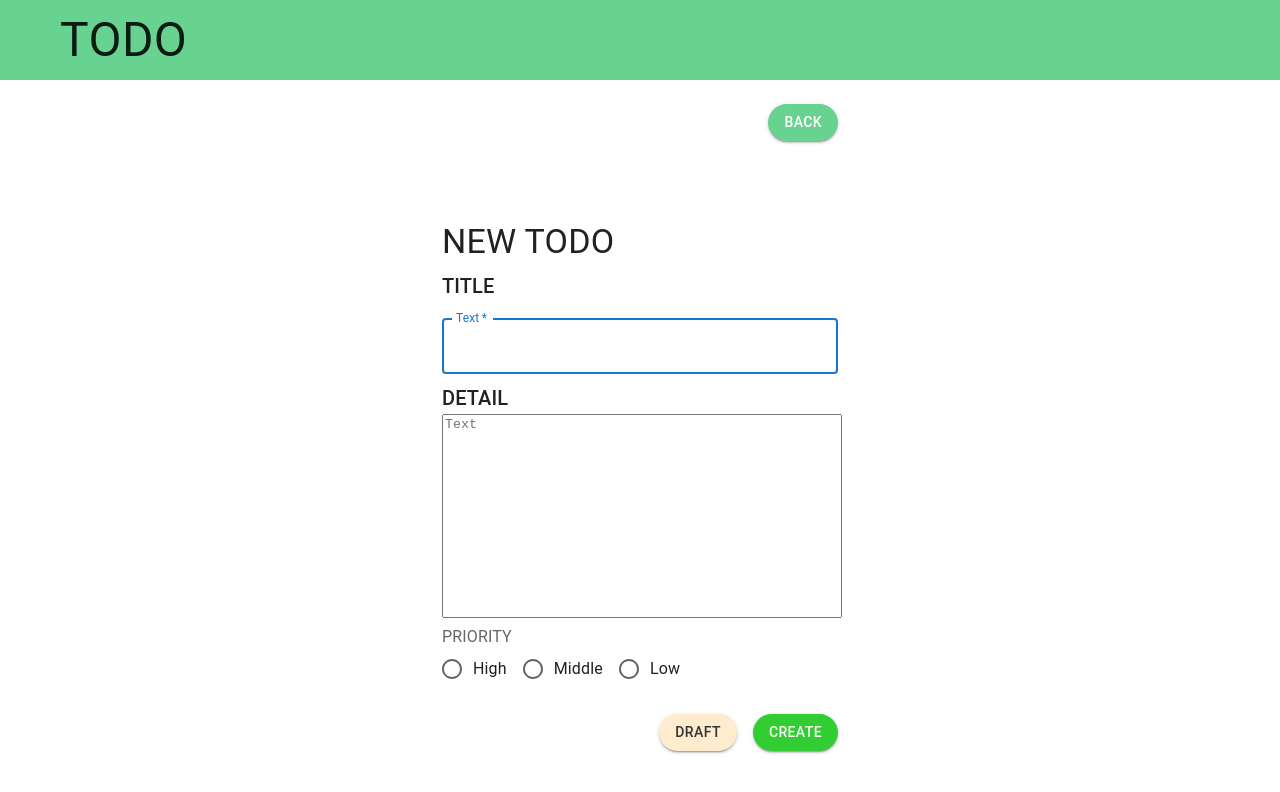
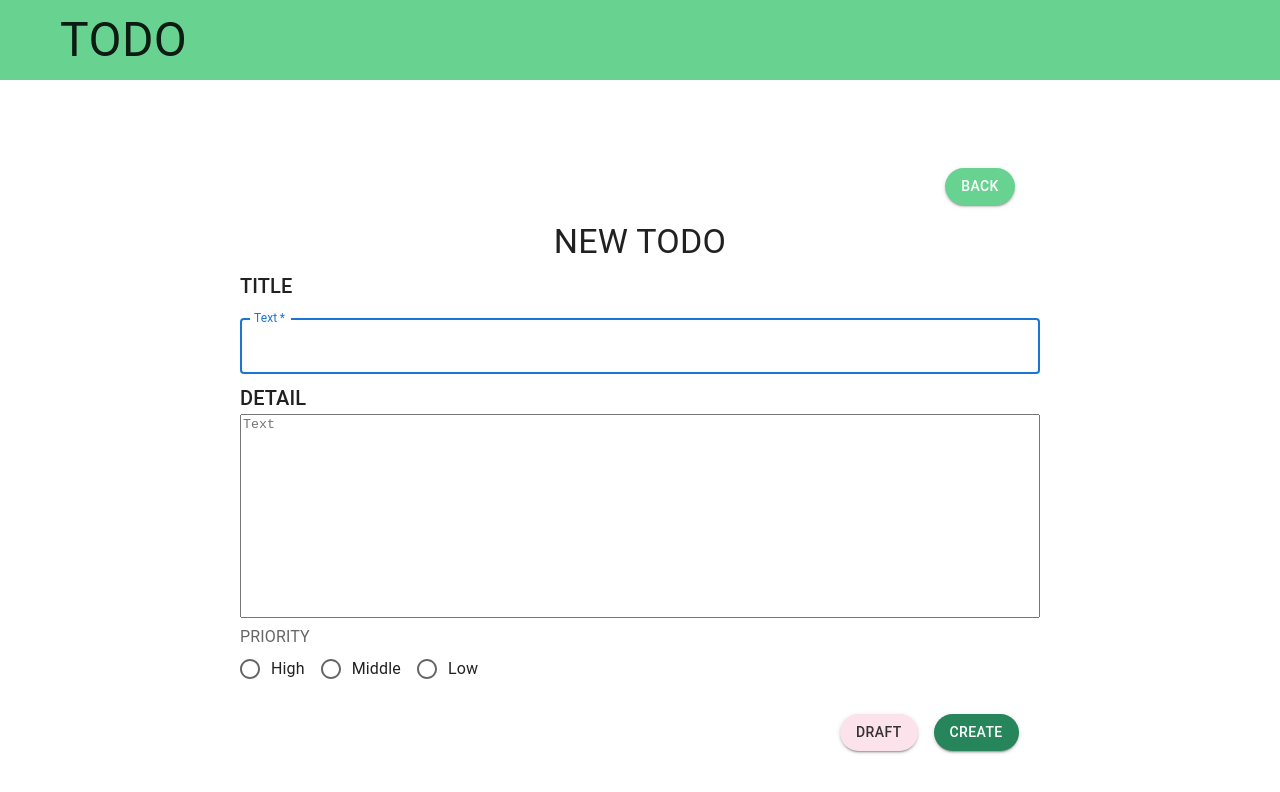
Before and after one commit to if-mentor/next_fire_todo_5, a Next.js app: page /createTodo in a window 1280 px wide. Shown: the top 792 px of the page. Built offline with nearby package versions, Linux system fonts and the light colour scheme.

Commit message:
ffix: UI修正

```diff
--- a/pages/createTodo.tsx
+++ b/pages/createTodo.tsx
@@ -35,11 +35,19 @@ export default function CreateTodo() {
   return (
     <>
       <Header />
-      <Container component="main" maxWidth="xs">
+      <Container component="main" maxWidth="xl" >
         <CssBaseline />
           <Box
             sx={{
-            textAlign: "right"
+              marginTop: 8,
+              display: "flex",
+              flexDirection: "column",
+              alignItems: "center",
+            }}
+          >
+          <Box
+            sx={{
+              marginLeft: 85
             }}
           >
             <Button
@@ -60,46 +68,35 @@ export default function CreateTodo() {
           </Box>
           <Box
           sx={{
-            marginTop: 8,
-            display: "flex",
-            flexDirection: "column",
             alignItems: "left",
           }}
           >
-
-          <Typography component="h1" variant="h4">
-            NEW TODO
-          </Typography>
-
-
-
+          <Typography component="h1" variant="h4">NEW TODO</Typography>
+          </Box>
           <Box
             component="form"
             onSubmit={handleSubmit}
             noValidate
             sx={{ mt: 1 }}
           >
-          <Typography component="h2" variant="h6">
-          TITLE
-          </Typography>
+          <Typography component="h2" variant="h6">TITLE</Typography>
             <TextField
               margin="normal"
               required
-              fullWidth
+              sx={{
+                width: 800
+              }}
               id="title"
               label="Text"
               name="title"
               autoComplete="title"
               autoFocus
             />
-          <Typography component="h2" variant="h6">
-          DETAIL
-          </Typography>
-
+          <Typography component="h2" variant="h6">DETAIL</Typography>
           <TextareaAutosize
           style={{
             resize: "none",
-            width: 400,
+            width: 800,
             height: 200
           }}
             required
@@ -109,8 +106,7 @@ export default function CreateTodo() {
             placeholder="Text"
 
           />
-
-
+          <br />
           <FormControl >
             <FormLabel id="priority">PRIORITY</FormLabel>
             <RadioGroup
@@ -124,10 +120,9 @@ export default function CreateTodo() {
               <FormControlLabel value="low" control={<Radio />} label="Low" />
             </RadioGroup>
           </FormControl>
-
             <Box
               sx={{
-                textAlign: "right"
+                marginLeft: 75
                 }}
             >
               <Button
@@ -137,7 +132,7 @@ export default function CreateTodo() {
                       mt: 3,
                       mb: 2,
                       color: "#333333",
-                      background: "#ffebcd",
+                      background: "#fce2ea",
                       "&:hover": {
                         background: "#ffefd5",
                         opacity: [0.9, 0.8, 0.7],
@@ -154,12 +149,12 @@ export default function CreateTodo() {
                     sx={{
                       mt: 3,
                       mb: 2,
-                      background: "#32cd32",
+                      background: "#26855A",
                       "&:hover": {
                         background: "#2bb32b",
                         opacity: [0.9, 0.8, 0.7],
                       },
-                      borderRadius: 25
+                      borderRadius: 25,
                     }}
                   >
                     CREATE
@@ -167,7 +162,6 @@ export default function CreateTodo() {
             </Box>
           </Box>
         </Box>
-
       </Container>
     </>
   );
```
Lines whose indentation alone changed are shown as unchanged.
